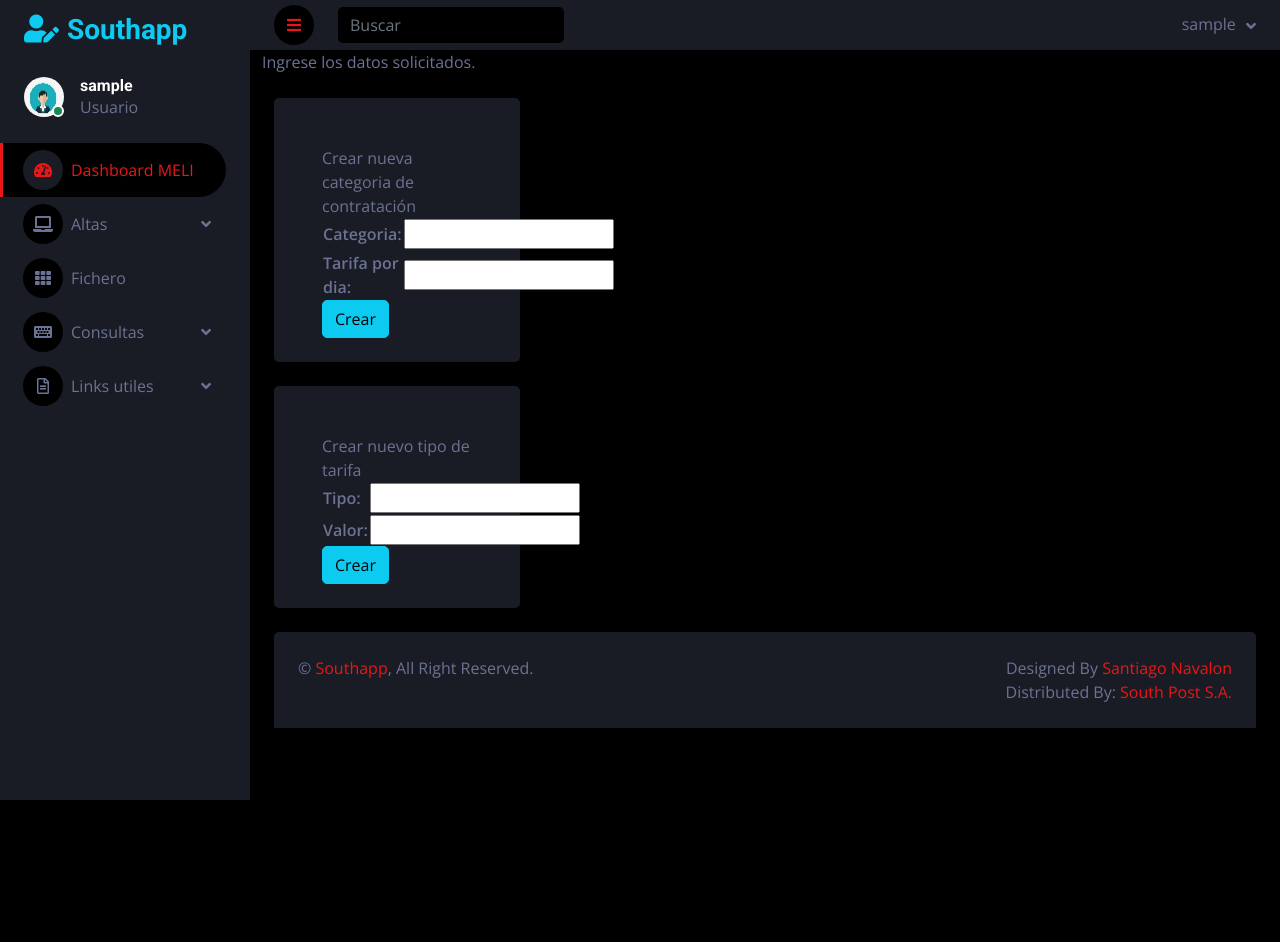
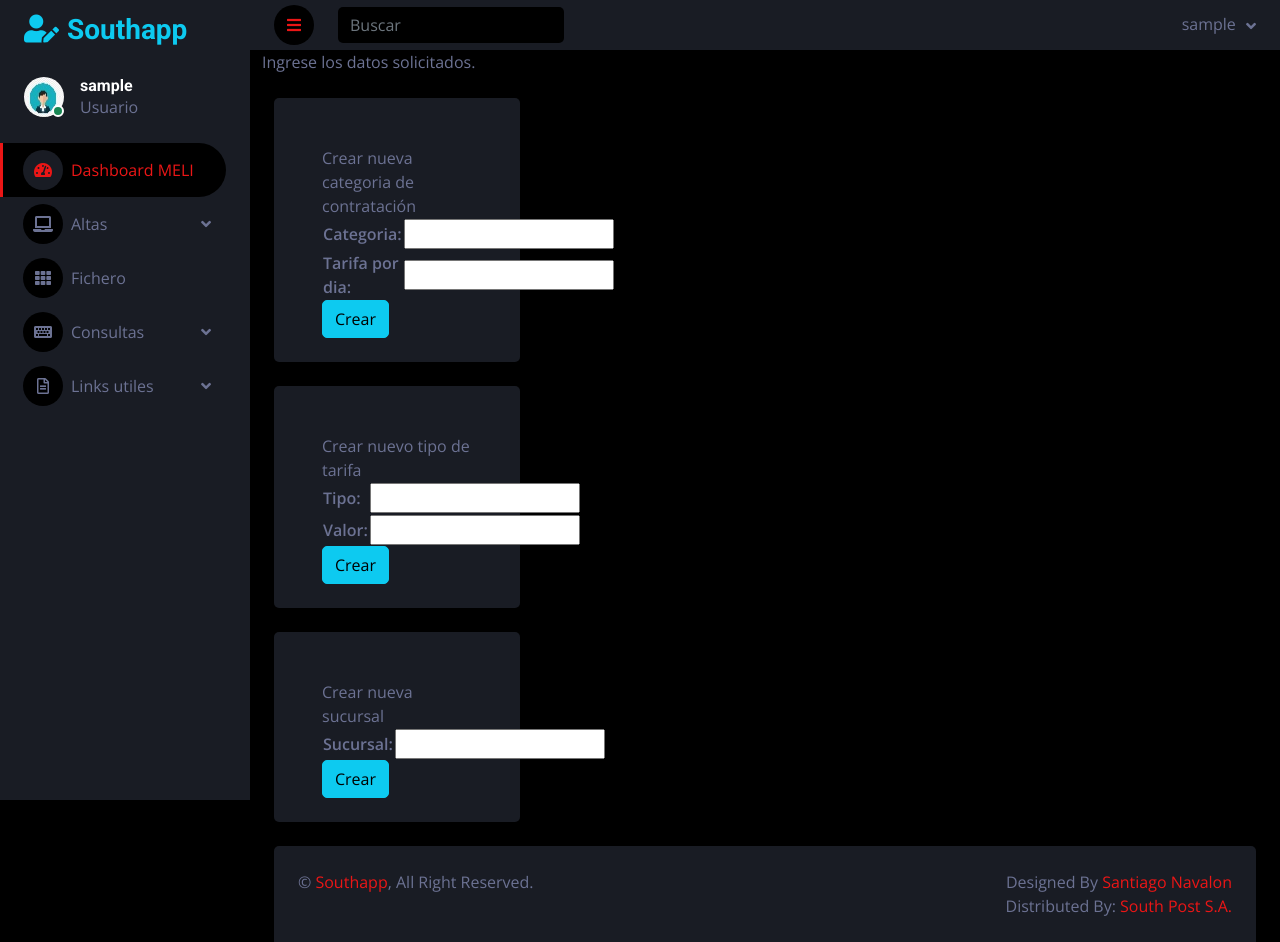
Before and after one commit to iSanty/southapp, a Django app: page /empleados/crear_categoria/ in a window 1280 px wide. Before the commit the page ends 800 px from the top, so only its background shows below. Run offline with Django 4.2, Linux system fonts and the light colour scheme; the visitor is signed in with stand-in values (Sample User, id 1); some libraries are stand-ins or nearby versions.

Commit message:
agregado de sucursal

```diff
--- a/empleados/forms.py
+++ b/empleados/forms.py
@@ -1,7 +1,6 @@
 from django import forms
 
-from empleados.models import Categoria, TipoTarifa
-from transportes.models import Sucursal
+from empleados.models import Categoria, TipoTarifa, Sucursal
 
 
 class FormAltaPersonalMeli(forms.Form):
@@ -11,6 +10,7 @@ class FormAltaPersonalMeli(forms.Form):
     banco = forms.CharField(max_length=50)
     cbu = forms.IntegerField()
     alias = forms.CharField(max_length=50)
+    sucursal_por_defecto = forms.ModelChoiceField(queryset= Sucursal.objects.all(), required=False)
 
 
 class FicharPersonalMeli(forms.Form):
@@ -45,3 +45,8 @@ class FormEditarFicha(forms.Form):
     dni = forms.IntegerField()
     categoria = forms.ModelChoiceField(queryset= Categoria.objects.all())
     tarifa = forms.FloatField()
+
+
+
+class FormSucursal(forms.Form):
+    sucursal = forms.CharField(max_length=10)
--- a/empleados/views.py
+++ b/empleados/views.py
@@ -2,8 +2,8 @@
 from django.shortcuts import render, redirect
 from django.contrib.auth.decorators import login_required
 
-from empleados.models import Categoria, EmpleadoMeli, Fichero, TipoTarifa
-from .forms import FormAltaPersonalMeli, FicharPersonalMeli, CrearCategoria, FormBusquedaFichero, FormEditarFicha, FormTipoTarifa
+from empleados.models import Categoria, EmpleadoMeli, Fichero, Sucursal, TipoTarifa
+from .forms import FormAltaPersonalMeli, FicharPersonalMeli, CrearCategoria, FormBusquedaFichero, FormEditarFicha, FormTipoTarifa, FormSucursal
 # Create your views here.
 from datetime import datetime
 
@@ -38,7 +38,12 @@ def alta_personal_meli(request):
                 empleado = EmpleadoMeli(
                     dni = informacion['dni'],
                     nombre = informacion['nombre'],
-                    apellido = informacion['apellido']
+                    apellido = informacion['apellido'],
+                    banco = informacion['banco'],
+                    cbu = informacion['cbu'],
+                    alias = informacion['alias'],
+                    sucursal_por_defecto = informacion['sucursal_por_defecto']
+
                 )
                 empleado.save()
                 msj = 'Nombre ' + informacion['nombre'] + ' ' + informacion['apellido'] + ' creado exitosamente.'
@@ -59,15 +64,17 @@ def alta_personal_meli(request):
 def alta_categoria(request):
     form_cat = CrearCategoria()
     form_tipo_tarifa = FormTipoTarifa()
+    form_sucursal = FormSucursal()
 
     msj = 'Ingrese los datos solicitados.'
 
     if request.method == 'POST':
-        if 'btn_cat' in request.POST:
 
 
+
+
+        if 'btn_cat' in request.POST:
             form_cat = CrearCategoria(request.POST)
-
             if form_cat.is_valid():
 
                 informacion = form_cat.cleaned_data
@@ -83,13 +90,47 @@ def alta_categoria(request):
                     )
                     nueva_categoria.save()
                     msj = 'Categoria ' + informacion['categoria'] + ' creada exitosamente.'
-                    return render(request, 'empleados/alta_categoria.html', {'msj':msj, 'form_cat':form_cat, 'form_tipo_tarifa':form_tipo_tarifa})
+                    return render(request, 'empleados/alta_categoria.html', {'msj':msj, 'form_cat':form_cat, 'form_tipo_tarifa':form_tipo_tarifa, 'form_sucursal':form_sucursal})
                 else:
                     msj = 'La categoria ' + informacion['categoria'] + ' ya se encuentra dada de alta.'
-                    return render(request, 'empleados/alta_categoria.html',{'msj':msj, 'form_cat': form_cat, 'form_tipo_tarifa':form_tipo_tarifa})
+                    return render(request, 'empleados/alta_categoria.html',{'msj':msj, 'form_cat': form_cat, 'form_tipo_tarifa':form_tipo_tarifa, 'form_sucursal':form_sucursal})
             else:
                 msj = 'Formulario invalido, verifique'
-                return render(request, 'empleados/alta_categoria.html', {'form_cat':form_cat, 'msj':msj, 'form_tipo_tarifa':form_tipo_tarifa})
+                return render(request, 'empleados/alta_categoria.html', {'form_cat':form_cat, 'msj':msj, 'form_tipo_tarifa':form_tipo_tarifa, 'form_sucursal':form_sucursal})
+
+
+
+
+        elif 'btn_sucursal' in request.POST:
+            form_sucursal = FormSucursal(request.POST)
+            if form_sucursal.is_valid():
+
+                informacion = form_sucursal.cleaned_data
+
+
+                sucursal_en_base = Sucursal.objects.filter(sucursal=informacion['sucursal'])
+
+                if not sucursal_en_base:
+                    nueva_sucursal = Sucursal(
+                        sucursal = informacion['sucursal'],
+
+
+                    )
+                    nueva_sucursal.save()
+                    msj = 'Sucursal ' + informacion['sucursal'] + ' creada exitosamente.'
+                    return render(request, 'empleados/alta_categoria.html', {'msj':msj, 'form_cat':form_cat, 'form_tipo_tarifa':form_tipo_tarifa, 'form_sucursal':form_sucursal})
+                else:
+                    msj = 'La sucursal ' + informacion['sucursal'] + ' ya se encuentra dada de alta.'
+                    return render(request, 'empleados/alta_categoria.html',{'msj':msj, 'form_cat': form_cat, 'form_tipo_tarifa':form_tipo_tarifa, 'form_sucursal':form_sucursal})
+            else:
+                msj = 'Formulario invalido, verifique'
+                return render(request, 'empleados/alta_categoria.html', {'form_cat':form_cat, 'msj':msj, 'form_tipo_tarifa':form_tipo_tarifa, 'form_sucursal':form_sucursal})
+
+
+
+
+
+
         elif 'btn_tipotarifa' in request.POST:
             form_tipo_tarifa = FormTipoTarifa(request.POST)
 
@@ -108,19 +149,19 @@ def alta_categoria(request):
                     )
                     nueva_tarifa.save()
                     msj = 'Tipo de tarifa ' + informacion['tipo'] + ' creada exitosamente.'
-                    return render(request, 'empleados/alta_categoria.html', {'msj':msj, 'form_cat':form_cat, 'form_tipo_tarifa':form_tipo_tarifa})
+                    return render(request, 'empleados/alta_categoria.html', {'msj':msj, 'form_cat':form_cat, 'form_tipo_tarifa':form_tipo_tarifa, 'form_sucursal':form_sucursal})
                 else:
                     msj = 'El tipo de tarifa ' + informacion['tipo'] + ' ya se encuentra dado de alta.'
-                    return render(request, 'empleados/alta_categoria.html',{'msj':msj, 'form_cat': form_cat, 'form_tipo_tarifa':form_tipo_tarifa})
+                    return render(request, 'empleados/alta_categoria.html',{'msj':msj, 'form_cat': form_cat, 'form_tipo_tarifa':form_tipo_tarifa, 'form_sucursal':form_sucursal})
             else:
                 msj = 'Formulario invalido, verifique'
-                return render(request, 'empleados/alta_categoria.html', {'form_cat':form_cat, 'msj':msj, 'form_tipo_tarifa':form_tipo_tarifa})
+                return render(request, 'empleados/alta_categoria.html', {'form_cat':form_cat, 'msj':msj, 'form_tipo_tarifa':form_tipo_tarifa, 'form_sucursal':form_sucursal})
 
 
     else:
 
         msj = 'Ingrese los datos solicitados.'
-        return render(request, 'empleados/alta_categoria.html', {'form_cat':form_cat, 'msj':msj, 'form_tipo_tarifa':form_tipo_tarifa})
+        return render(request, 'empleados/alta_categoria.html', {'form_cat':form_cat, 'msj':msj, 'form_tipo_tarifa':form_tipo_tarifa, 'form_sucursal':form_sucursal})
 
 
 
@@ -209,43 +250,48 @@ def fichero(request):
 
 @login_required
 def editar_fichero(request):
+    #esta es mi vista de busqueda :P
 
     dni = request.GET.get('dni')
     fecha_desde = request.GET.get('fecha_desde')
     fecha_hasta = request.GET.get('fecha_hasta')
-
-
     form = FormBusquedaFichero()
 
     if dni and not fecha_desde and not fecha_hasta:
         form = FormBusquedaFichero()
         ficheros_listado = Fichero.objects.filter(dni=dni)
         if ficheros_listado:
-
             return render(request, 'empleados/editar_fichero.html', {'form':form,'ficheros_listado':ficheros_listado} )
         else:
             msj = 'Documento inexistente'
             return render(request, 'empleados/editar_fichero.html', {'form':form,'msj':msj} )
+
     elif not dni and fecha_desde and not fecha_hasta:
-        fecha_hasta = datetime.now()
-        fecha_hasta_a = fecha_hasta.strftime("%d/%m/%Y")
+
+        fecha_hasta = datetime.today()
+
+
+        fecha_desde_formateada = datetime.strptime(fecha_desde + " 00:00:00", "%d/%m/%Y %H:%M:%S") #1
         dni = Fichero.objects.all()
         resultado_busqueda = []
         for valor in dni:
-            fecha_str = valor.fecha_trabajada.strftime("%d/%m/%Y")
-            if fecha_str >= fecha_desde and fecha_hasta_a >= fecha_str:
+            fecha_trabajada_formateada = valor.fecha_trabajada.strftime(formato_fecha)
+            fecha_trabajada_formateada_b = datetime.strptime(fecha_trabajada_formateada, "%d/%m/%Y %H:%M:%S")
+
+            if fecha_trabajada_formateada_b >= fecha_desde_formateada and fecha_hasta >= fecha_trabajada_formateada_b:
                 resultado_busqueda.append(valor)
         if resultado_busqueda:
             return render(request, 'empleados/editar_fichero.html', {'form':form,'ficheros_listado':resultado_busqueda})
         else:
-            msj = 'Sin datos entre el rango ' + fecha_desde + ' hasta ' + fecha_hasta_a
+            msj = 'Sin datos entre el rango ' + fecha_desde + ' hasta ' + fecha_hasta.strftime(formato_fecha2)
             return render(request, 'empleados/editar_fichero.html', {'form':form,'msj':msj})
 
 
     elif not dni and not fecha_desde and fecha_hasta:
         fecha_desde = '01/01/2020 00:00:00'
         fecha_desde_formateada = datetime.strptime(fecha_desde, "%d/%m/%Y %H:%M:%S")
-        fecha_hasta_formateada = datetime.strptime(fecha_hasta + " 00:00:00", "%d/%m/%Y %H:%M:%S")
+
+        fecha_hasta_formateada = datetime.strptime(fecha_hasta + " 00:00:00", "%d/%m/%Y %H:%M:%S") #1
 
         dni = Fichero.objects.all()
         resultado_busqueda = []
@@ -264,12 +310,21 @@ def editar_fichero(request):
             msj = 'Sin datos hasta la fecha ' + fecha_hasta
             return render(request, 'empleados/editar_fichero.html', {'form':form,'msj':msj})
 
+
+
     elif dni and fecha_desde and fecha_hasta:
+
+        fecha_hasta_formateada = datetime.strptime(fecha_hasta + " 00:00:00", "%d/%m/%Y %H:%M:%S")
+        fecha_desde_formateada = datetime.strptime(fecha_desde + " 00:00:00", "%d/%m/%Y %H:%M:%S")
+
         ficha = Fichero.objects.filter(dni=dni)
         resultado_busqueda = []
         for valor in ficha:
-            fecha = valor.fecha_trabajada.strftime("%d/%m/%Y")
-            if fecha >= fecha_desde and fecha <= fecha_hasta:
+
+            fecha_trabajada_formateada = valor.fecha_trabajada.strftime(formato_fecha)
+            fecha_trabajada_formateada_b = datetime.strptime(fecha_trabajada_formateada, "%d/%m/%Y %H:%M:%S")
+
+            if fecha_trabajada_formateada_b >= fecha_desde_formateada and fecha_trabajada_formateada_b <= fecha_hasta_formateada:
                 resultado_busqueda.append(valor)
 
         if resultado_busqueda:
@@ -279,14 +334,17 @@ def editar_fichero(request):
             return render(request, 'empleados/editar_fichero.html', {'form':form,'msj':msj})
 
     elif not dni and fecha_desde and fecha_hasta:
+        fecha_hasta_formateada = datetime.strptime(fecha_hasta + " 00:00:00", "%d/%m/%Y %H:%M:%S")
+        fecha_desde_formateada = datetime.strptime(fecha_desde + " 00:00:00", "%d/%m/%Y %H:%M:%S")
         dni = Fichero.objects.all()
         resultado_busqueda = []
 
+
         for valor in dni:
-            fecha = valor.fecha_trabajada.strftime("%d/%m/%Y")
-            if fecha >= fecha_desde and fecha <= fecha_hasta:
+            fecha_trabajada_formateada = valor.fecha_trabajada.strftime(formato_fecha)
+            fecha_trabajada_formateada_b = datetime.strptime(fecha_trabajada_formateada, "%d/%m/%Y %H:%M:%S")
+            if fecha_trabajada_formateada_b >= fecha_desde_formateada and fecha_trabajada_formateada_b <= fecha_hasta_formateada:
                 resultado_busqueda.append(valor)
-
         if resultado_busqueda:
             return render(request, 'empleados/editar_fichero.html', {'form':form,'ficheros_listado':resultado_busqueda})
         else:
@@ -294,30 +352,44 @@ def editar_fichero(request):
             return render(request, 'empleados/editar_fichero.html', {'form':form,'msj':msj})
 
     elif dni and fecha_desde and not fecha_hasta:
+        fecha_desde_formateada = datetime.strptime(fecha_desde + " 00:00:00", "%d/%m/%Y %H:%M:%S")
+        fecha_hasta = datetime.today()
 
         dni = Fichero.objects.filter(dni=dni)
-        fecha_hasta = datetime.now()
-        fecha_hasta_a = fecha_hasta.strftime("%d/%m/%Y")
+
+
 
         resultado_busqueda = []
+
+
         for valor in dni:
-            fecha = valor.fecha_trabajada.strftime("%d/%m/%Y")
-            if fecha >= fecha_desde and fecha <= fecha_hasta_a:
+            fecha_trabajada_formateada = valor.fecha_trabajada.strftime(formato_fecha)
+            fecha_trabajada_formateada_b = datetime.strptime(fecha_trabajada_formateada, "%d/%m/%Y %H:%M:%S")
+
+
+            if fecha_trabajada_formateada >= fecha_desde_formateada and fecha_trabajada_formateada <= fecha_hasta:
                 resultado_busqueda.append(valor)
         if resultado_busqueda:
             return render(request, 'empleados/editar_fichero.html', {'form':form,'ficheros_listado':resultado_busqueda})
         else:
-            msj = 'Sin datos entre el rango ' + fecha_desde + ' hasta ' + fecha_hasta_a
+            msj = 'Sin datos entre el rango ' + fecha_desde + ' hasta ' + fecha_hasta.strftime(formato_fecha)
             return render(request, 'empleados/editar_fichero.html', {'form':form,'msj':msj})
 
     elif dni and not fecha_desde and fecha_hasta:
+
         dni = Fichero.objects.filter(dni=dni)
-        fecha_desde = '01/01/2020'
+        fecha_desde = '01/01/2020 00:00:00'
+        fecha_desde_formateada = datetime.strptime(fecha_desde, "%d/%m/%Y %H:%M:%S")
+        fecha_hasta_formateada = datetime.strptime(fecha_hasta + " 00:00:00", "%d/%m/%Y %H:%M:%S")
+
 
         resultado_busqueda = []
         for valor in dni:
-            fecha = valor.fecha_trabajada.strftime("%d/%m/%Y")
-            if fecha >= fecha_desde and fecha <= fecha_hasta:
+
+            fecha_trabajada_formateada = valor.fecha_trabajada.strftime(formato_fecha)
+            fecha_trabajada_formateada_b = datetime.strptime(fecha_trabajada_formateada, "%d/%m/%Y %H:%M:%S")
+
+            if fecha_trabajada_formateada_b >= fecha_desde_formateada and fecha_trabajada_formateada_b <= fecha_hasta_formateada:
                 resultado_busqueda.append(valor)
         if resultado_busqueda:
             return render(request, 'empleados/editar_fichero.html', {'form':form,'ficheros_listado':resultado_busqueda})
@@ -326,9 +398,14 @@ def editar_fichero(request):
             return render(request, 'empleados/editar_fichero.html', {'form':form,'msj':msj})
 
 
-
-
-
+    elif not dni and not fecha_desde and not fecha_hasta:
+        form = FormBusquedaFichero()
+        ficheros_listado = Fichero.objects.all()
+        if ficheros_listado:
+            return render(request, 'empleados/editar_fichero.html', {'form':form,'ficheros_listado':ficheros_listado} )
+        else:
+            msj = 'Sin datos'
+            return render(request, 'empleados/editar_fichero.html', {'form':form,'msj':msj} )
 
 
 
--- a/templates/empleados/alta_categoria.html
+++ b/templates/empleados/alta_categoria.html
@@ -56,6 +56,28 @@
 
 
 
+<div class="container-fluid pt-4 px-4">
+    <div class="col-sm-12 col-xl-3">
+        <div class="bg-secondary rounded h-100 p-4">
+            <div class="container-fluid pt-4 px-4">
+                <div class="row g-4">
+                    <form action={% url 'crear_categoria' %} method = "POST">
+                        {% csrf_token %}
+                        Crear nueva sucursal
+                        <table>
+                            {{form_sucursal.as_table}}
+                        </table>
+
+                        <button type="submit" class="btn btn-info" name="btn_sucursal">Crear</button>
+                    </form>
+                </div>
+            </div>
+        </div>
+    </div>
+</div>
+
+
+
 
 
 
```
Also changed, not shown: empleados/models.py (+8 -0 lines), empleados/migrations/0006_sucursal.py (added).
